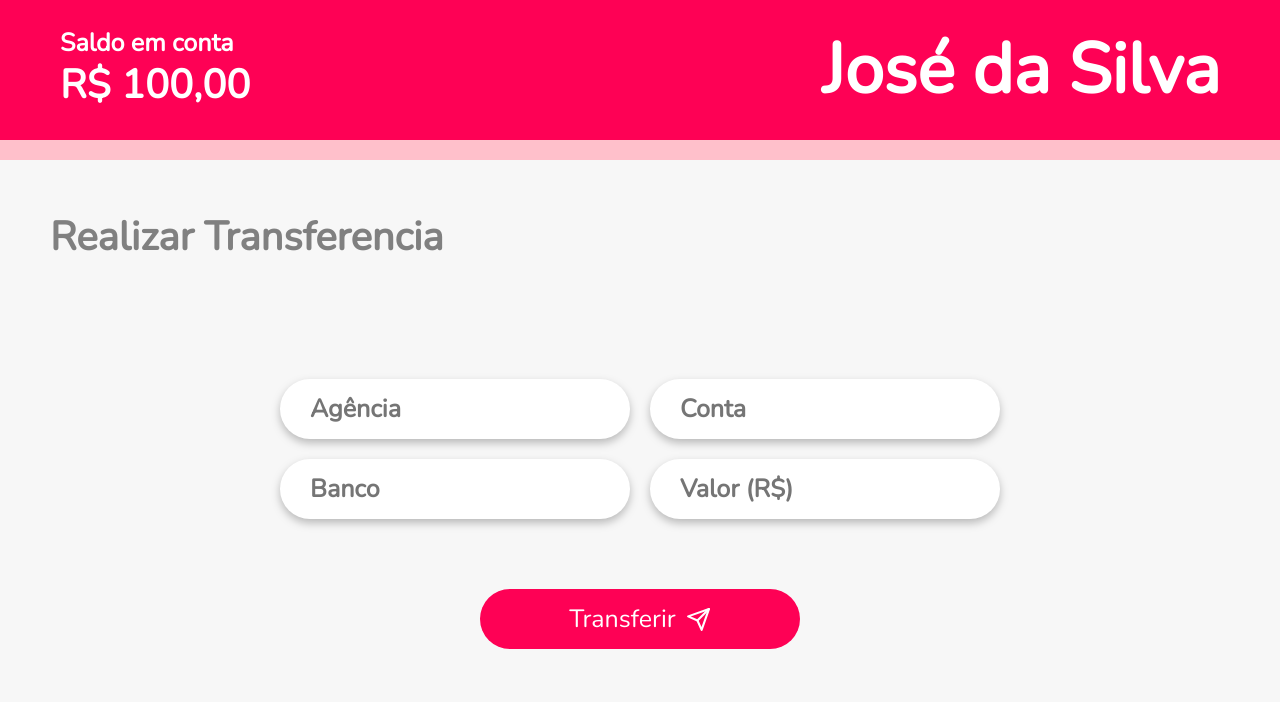
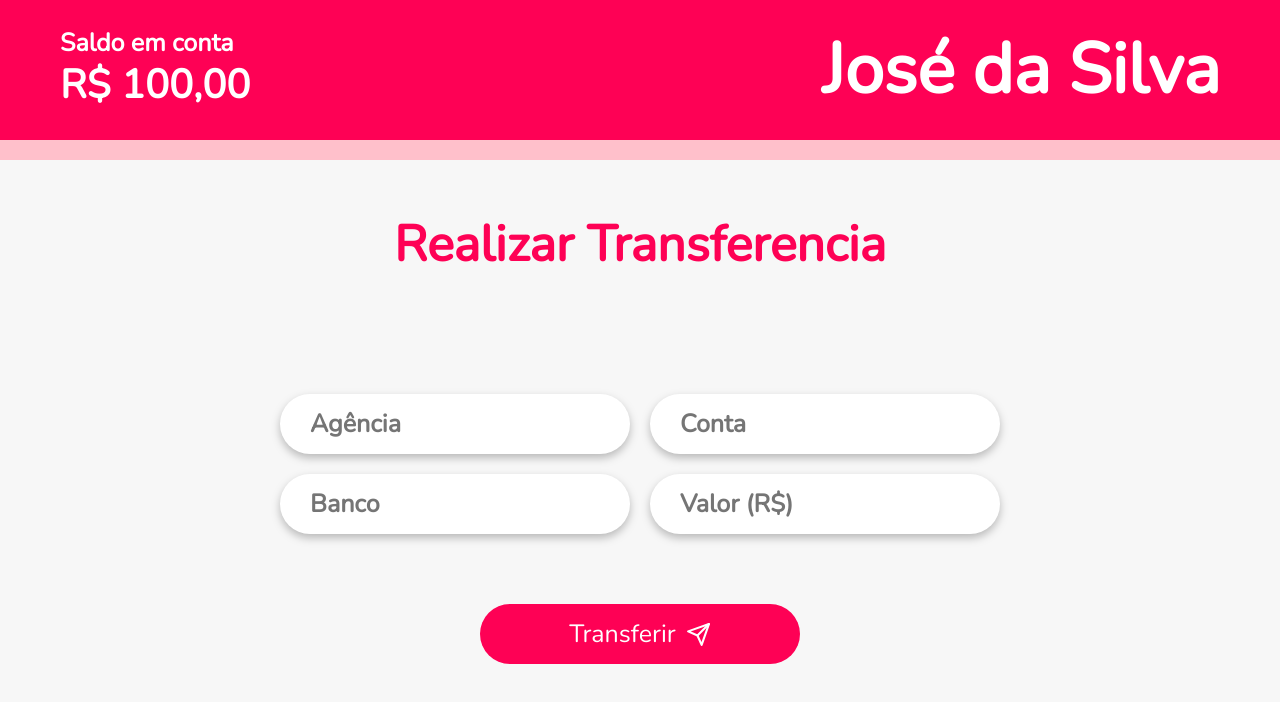
Before and after one commit to icei-pucminas/pbe-pco-si-2021-1-ti-apn-8285100-happy-bank, a React (Create React App) app in the folder Codigo/Front-end/happy-bank/: page /transfer in a window 1280 px wide. Shown: the top 702 px of the page. Built offline with nearby package versions, Linux system fonts and the light colour scheme.

Commit message:
ajuste tela inicial e tela de ttransferencia

```diff
--- a/Codigo/Front-end/happy-bank/src/Pages/TransferScreen/index.jsx
+++ b/Codigo/Front-end/happy-bank/src/Pages/TransferScreen/index.jsx
@@ -1,4 +1,5 @@
 import React from "react";
+import { Link } from "react-router-dom";
 
 import HeaderAccount from "../../Component/HeaderAccount/HeaderAccount";
 
--- a/Codigo/Front-end/happy-bank/src/Pages/TransferScreen/styles.css
+++ b/Codigo/Front-end/happy-bank/src/Pages/TransferScreen/styles.css
@@ -7,10 +7,10 @@
 }
 
 .transfer-title {
-  color: #808080;
-  font-size: 4rem;
+  color: var(--pink);
+  font-size: 5rem;
   margin-top: 5rem;
-  margin-left: 5rem;
+  text-align: center;
 }
 
 .transfer-content form {
```
